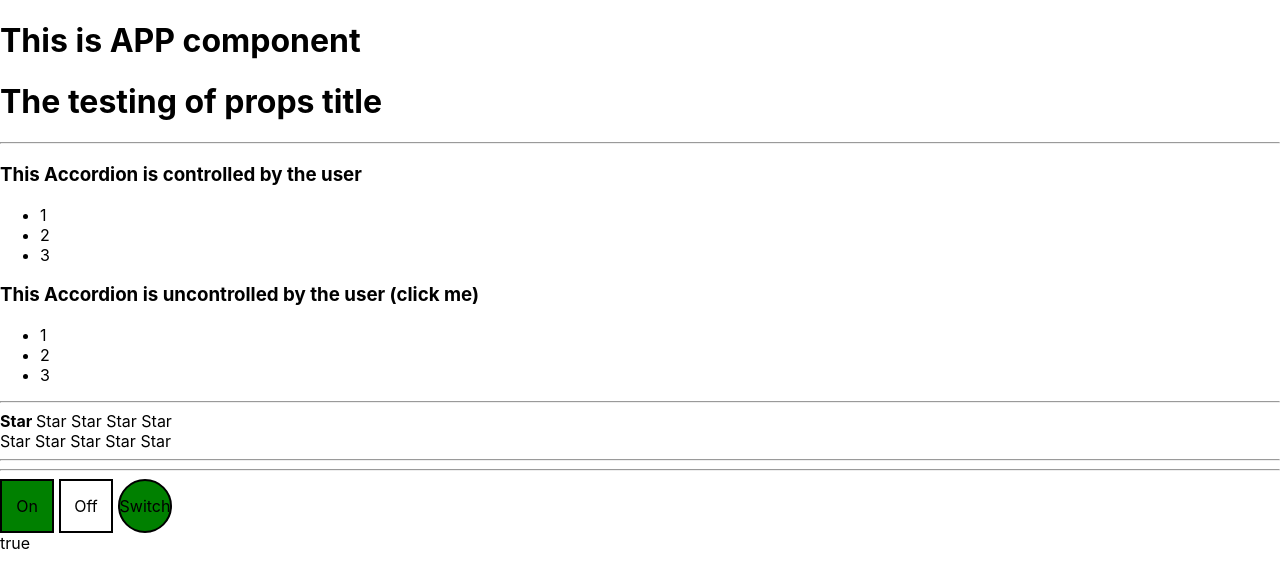
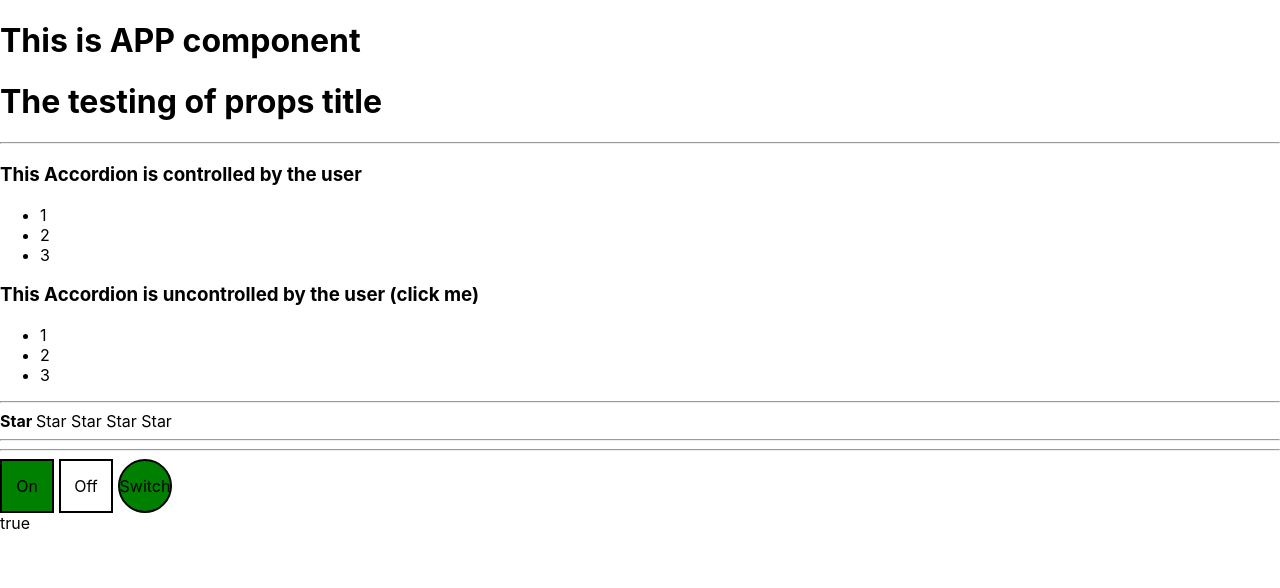
Before and after one commit to IJTINK7/storybook, a React (Create React App) app: page / in a window 1280 px wide. Shown: the top 588 px of the page. Built offline with nearby package versions, Linux system fonts and the light colour scheme.

Commit message:
Refactoring the code

```diff
--- a/src/App.tsx
+++ b/src/App.tsx
@@ -4,7 +4,6 @@ import {PageTitle} from "./Components/PageTitle";
 import {Accordion} from "./Components/Accordion/Accordion";
 import {UncontrolledAccordion} from "./Components/Accordion/UncontrolledAccordion";
 import {UncontrolledOnOff} from "./Components/OnOff/UncontrolledOnOff";
-import {UncontrolledRating} from "./Components/Rating/UncontrolledRating";
 
 function App() {
 	let [controlledRatingValue, setControlledRatingValue] = useState<RatingValueType>(1);
@@ -21,7 +20,9 @@ function App() {
 			<UncontrolledAccordion title={"This Accordion is uncontrolled by the user (click me)"}/>
 			<hr/>
 			<Rating value={controlledRatingValue} callBack={setControlledRatingValue}/>
-			<UncontrolledRating/>
+
+			{/*/!*<UncontrolledRating/>*!/  <--*/}
+
 			<hr/>
 			<hr/>
 			{/*<ControlledOnOff active={activeOnOffElement} callBack={() => setActiveOnOffElement(!activeOnOffElement)}/>*/}
--- a/src/Components/Rating/UncontrolledRating.tsx
+++ b/src/Components/Rating/UncontrolledRating.tsx
@@ -1,15 +1,20 @@
 import React, {useState} from 'react';
 import {Star} from "./Star";
+import {RatingValueType} from "./Rating";
 
-export const UncontrolledRating = () => {
-	const [ratingValue, setRatingValue] = useState(0)
+type PropsType ={
+	defaultValue?: RatingValueType
+	callback:(value: RatingValueType)=> void
+}
+export const UncontrolledRating = (props: PropsType) => {
+	const [ratingValue, setRatingValue] = useState<RatingValueType>(props.defaultValue ? props.defaultValue : 0 )
 	return (
 		<div>
-			<Star selected={ratingValue > 0} setRatingValue={()=>setRatingValue(1)}/>
-			<Star selected={ratingValue > 1} setRatingValue={()=>setRatingValue(2)}/>
-			<Star selected={ratingValue > 2} setRatingValue={()=>setRatingValue(3)}/>
-			<Star selected={ratingValue > 3} setRatingValue={()=>setRatingValue(4)}/>
-			<Star selected={ratingValue > 4} setRatingValue={()=>setRatingValue(5)}/>
+			<Star selected={ratingValue > 0} setRatingValue={()=>{setRatingValue(1); props.callback(1)}}/>
+			<Star selected={ratingValue > 1} setRatingValue={()=>{setRatingValue(2); props.callback(2)}}/>
+			<Star selected={ratingValue > 2} setRatingValue={()=>{setRatingValue(3); props.callback(3)}}/>
+			<Star selected={ratingValue > 3} setRatingValue={()=>{setRatingValue(4); props.callback(4)}}/>
+			<Star selected={ratingValue > 4} setRatingValue={()=>{setRatingValue(5); props.callback(5)}}/>
 		</div>
 	)
 }
```
Also changed, not shown: 2 other files (tests, documents, lock files or other folders).
